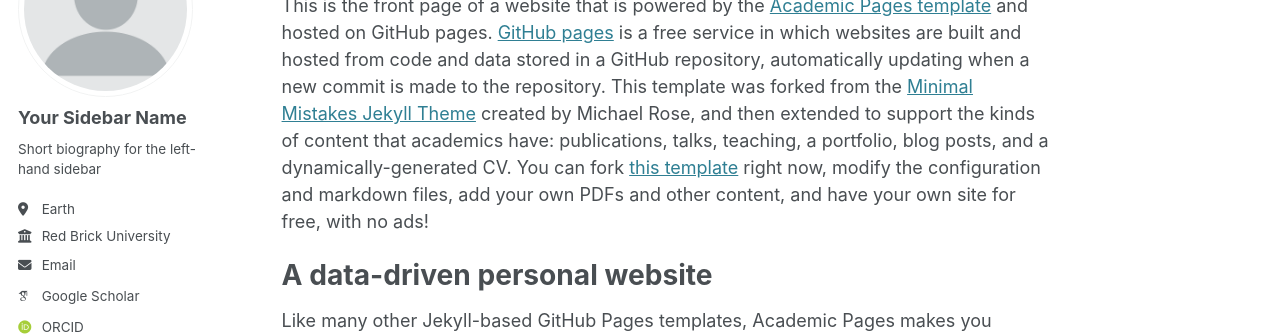
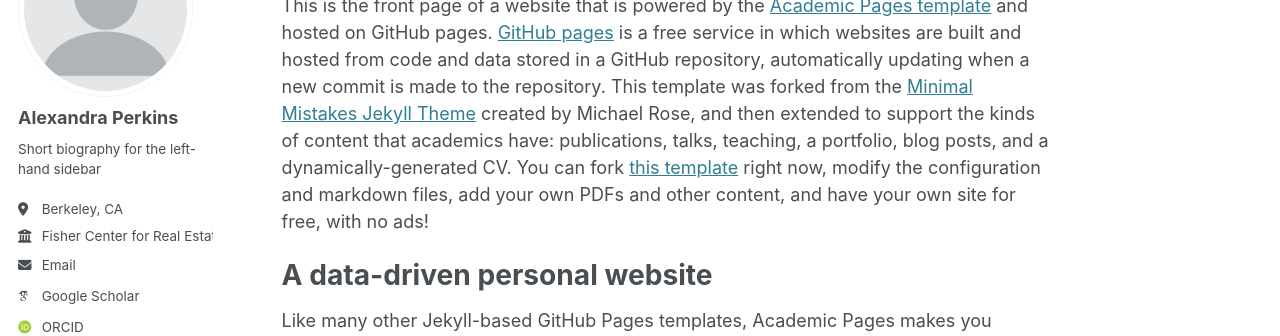
Before and after one commit to perkinsalex/perkinsalex.github.io, a Jekyll site: the page built from _pages/about.md, in a window 1280 px wide. Shown: the part 184-520 px from the top of the page. Built offline with Jekyll 4.4.1, drawn with Linux system fonts in a browser that asks for light colours; some web fonts are replaced.

Commit message:
Update _config.yml

```diff
--- a/_config.yml
+++ b/_config.yml
@@ -23,11 +23,11 @@ repository               : "perkinsalex/perkinsalex.github.io"
 author:
   # Biographic information
   avatar           : "profile.png"
-  name             : "Your Sidebar Name"
+  name             : "Alexandra Perkins"
   pronouns         : # example: "she/her"
   bio              : "Short biography for the left-hand sidebar"
-  location         : "Earth"
-  employer         : "Red Brick University"
+  location         : "Berkeley, CA"
+  employer         : "Fisher Center for Real Estate + Urban Economics"
   uri              : # URL
   email            : "none@example.org"
 
@@ -45,7 +45,7 @@ author:
   bitbucket        : # Username - Update with your username on the site
   codepen          : # Username
   dribbble         : # Username
-  github           : "academicpages"
+  github           : "perkinsalex"
   kaggle           : # Username
   stackoverflow    : # User number or user number and name (i.e., use "1" or "1/jeff-atwood")
 
```
